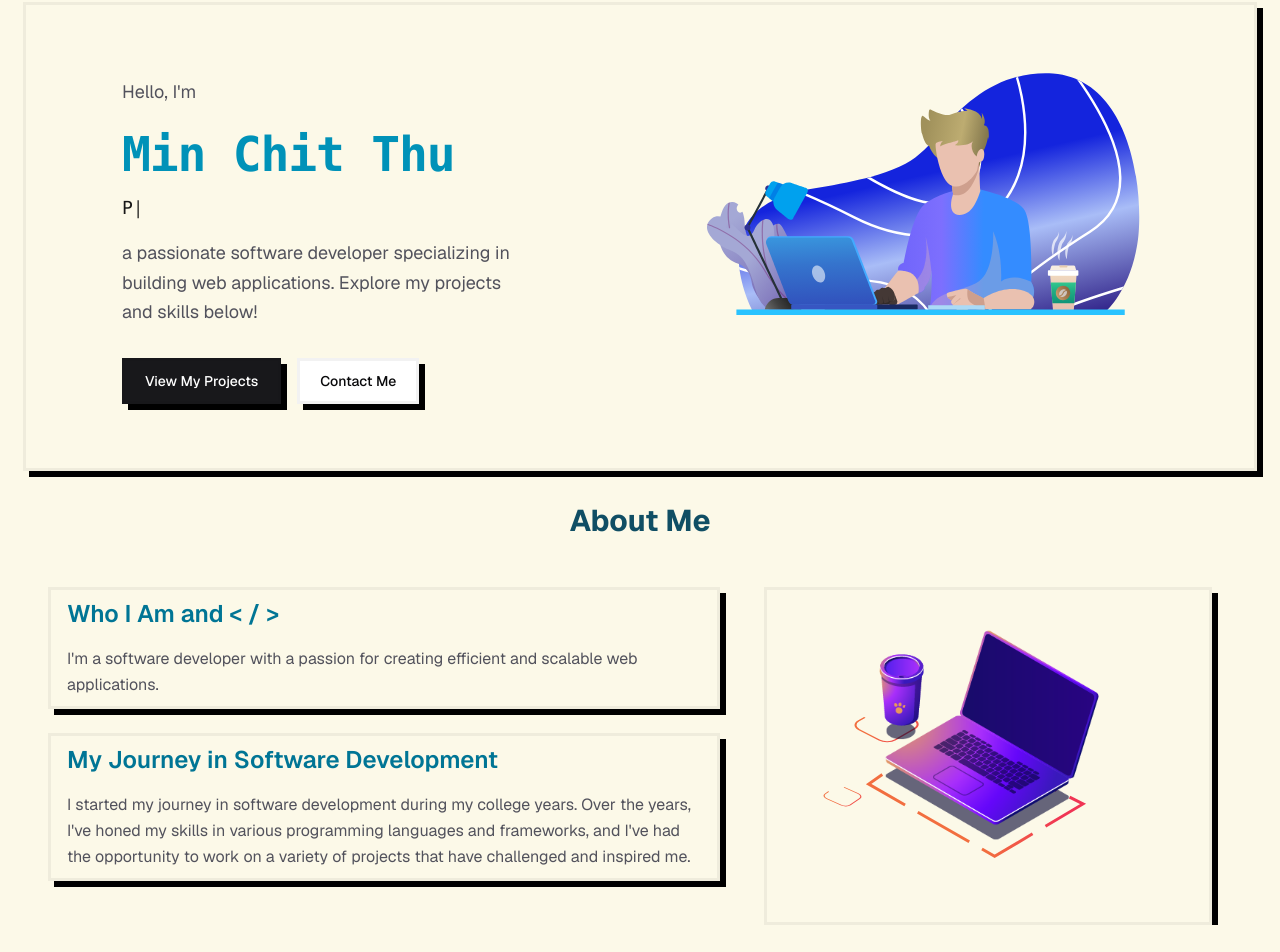
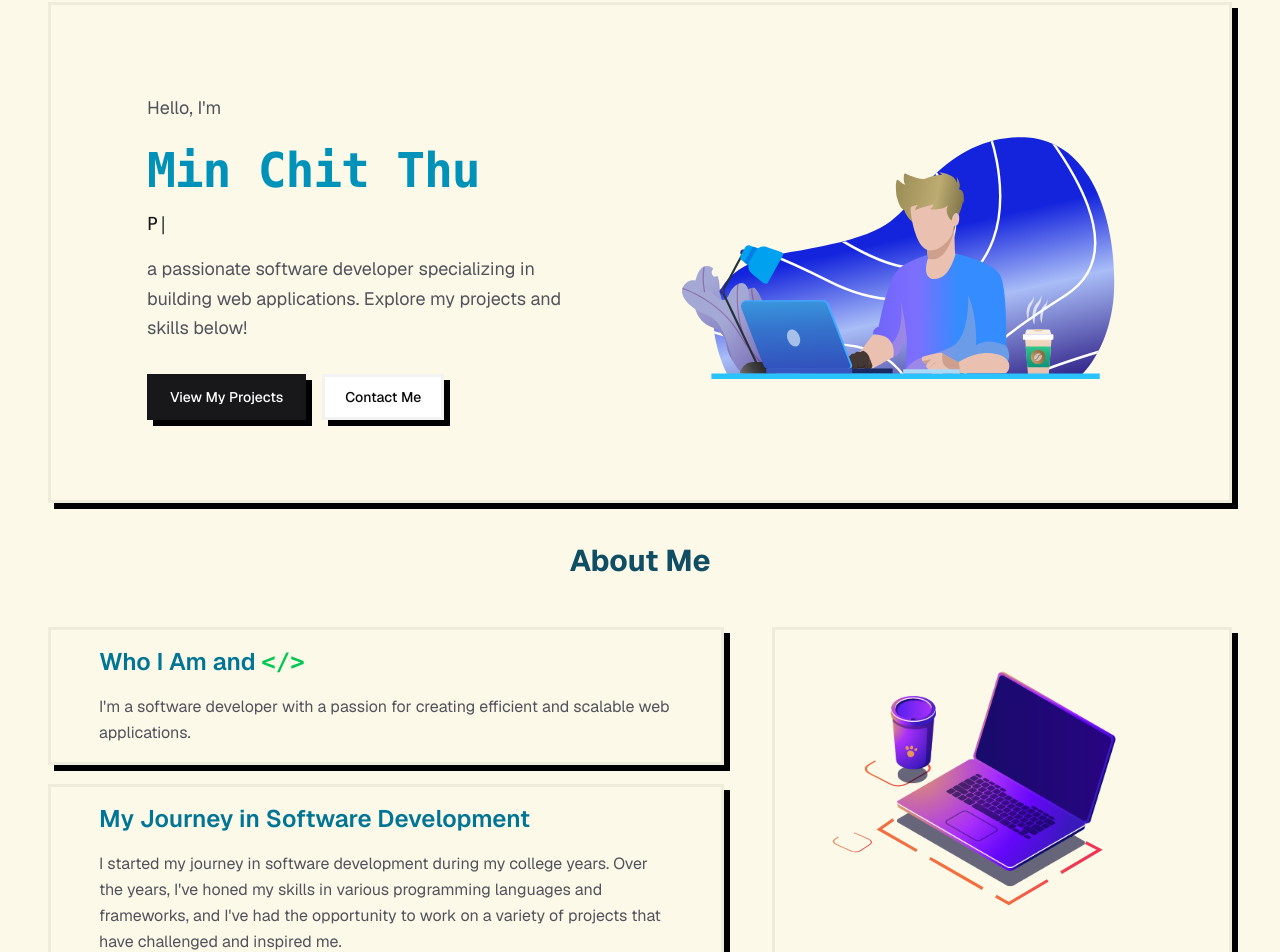
Before and after one commit to bhonemyat1076-ui/personal_portfolio, a Next.js app: page / in a window 1280 px wide. Shown: the part 79-1031 px from the top of the page. Before the commit the page ends 1004 px from the top, so only its background shows below. Built offline with nearby package versions, Linux system fonts and the light colour scheme.

Commit message:
Second commit

```diff
--- a/app/globals.css
+++ b/app/globals.css
@@ -6,6 +6,7 @@
 :root {
   --background: #fcf9e8;
   --foreground: #171717;
+  --vh: 1vh;
 }
 
 html.dark {
@@ -17,6 +18,8 @@ body {
   transition: background-color 0.3s ease, color 0.3s ease;
   background: var(--background);
   color: var(--foreground);
+  /* Use the dynamic viewport unit to avoid content being hidden by the OS taskbar or mobile UI */
+  min-height: calc(var(--vh) * 100);
   font-family: var(--font-geist-sans), Arial, Helvetica, sans-serif;
 }
 
--- a/app/layout.tsx
+++ b/app/layout.tsx
@@ -33,7 +33,7 @@ export default function RootLayout({
       className={`${geistSans.variable} ${geistMono.variable} h-full antialiased`}
       suppressHydrationWarning
     >
-      <body className="min-h-full flex flex-col bg-white text-zinc-900 dark:bg-zinc-950 dark:text-zinc-50 transition-colors duration-300">
+      <body className="min-h-dvh flex flex-col bg-white text-zinc-900 dark:bg-zinc-950 dark:text-zinc-50 transition-colors duration-300">
         <Providers>
           <Navbar />
           {children}
--- a/app/page.tsx
+++ b/app/page.tsx
@@ -5,18 +5,20 @@ import Typewriter from "./components/TypeWriter";
 
 export default function Home() {
   return (
-    <section className="flex flex-col min-h-auto justify-center bg-background transition-colors duration-300">
-      <div id="home" className="mx-auto flex max-w-8xl flex-col-reverse justify-between
-      gap-24 md:flex-row bg-amber-70
+    <section className="flex flex-col min-h-[calc(var(--vh)*100)] pb-16 justify-center items-stretch
+    mx-12 bg-background transition-colors duration-300">
+      <div id="home" className="flex flex-col justify-between
+      gap-24 sm:gap-4 md:flex-row bg-amber-70 w-full py-16
       dark:bg-slate-800 mt-4 py-8x px-16 solid-block transition-shadow duration-300">
 
         {/* Left Side: Text Introduction */}
-        <div className="text-center mx-8 space-y-4 space-x-4 max-w-xl md:text-left py-16">
+        <div className="text-center mx-8 space-y-4 space-x-4 max-w-xl md:text-left py-16 sm:py-4">
 
           <p className="text-lg py-2 leading-relaxed text-zinc-600 dark:text-zinc-400">
             Hello, I'm
           </p>
-          <h1 className="text-4xl font-extrabold font-mono tracking-tight text-cyan-600 dark:text-cyan-200 sm:text-5xl">
+          <h1 className="text-4xl font-extrabold font-mono tracking-tight
+           text-cyan-600 dark:text-cyan-200 sm:text-5xl">
             Min Chit Thu
           </h1>
           <Typewriter />
@@ -29,13 +31,15 @@ export default function Home() {
           <div className="pt-4 flex flex-wrap justify-center gap-4 md:justify-start">
             <a
               href="#projects"
-              className="bg-zinc-900 solid-block px-5 py-2.5 text-sm font-medium text-white hover:bg-zinc-800 dark:bg-zinc-100 dark:text-zinc-950 dark:hover:bg-zinc-200 transition-colors"
+              className="bg-zinc-900 solid-block px-5 py-2.5 text-sm font-medium text-white
+               hover:bg-zinc-800 dark:bg-zinc-100 dark:text-zinc-950 dark:hover:bg-zinc-200 transition-colors"
             >
               View My Projects
             </a>
             <a
               href="#contact"
-              className="solid-block border border-zinc-200 bg-white px-5 py-2.5 text-sm font-medium text-zinc-950 hover:bg-zinc-50 dark:border-zinc-800 dark:bg-zinc-900 dark:text-zinc-100 dark:hover:bg-zinc-800 transition-colors"
+              className="solid-block border border-zinc-200 bg-white px-5 py-2.5 text-sm
+              font-medium text-zinc-950 hover:bg-zinc-50 dark:border-zinc-800 dark:bg-zinc-900 dark:text-zinc-100 dark:hover:bg-zinc-800 transition-colors"
             >
               Contact Me
             </a>
@@ -49,23 +53,23 @@ export default function Home() {
         </div>
       </div>
       {/* About Me Section */}
-      <div id="about" className="mx-12 flex flex-col justify-center max-w-8xl gap-12 transition-shadow duration-300">
+      <div id="about" className="flex flex-col justify-center mt-2 w-full gap-12 items-stretch transition-shadow duration-300">
         <h1 className="text-3xl font-bold text-center mt-8 text-cyan-900 dark:text-cyan-50">
           About Me
         </h1>
-        <div className="flex flex-row items-start gap-6">
-          <div className="flex justify-between h-full flex-col gap-6">
-            <div className="px-4 py-2 flex justify-center flex-col items-start solid-block bg-amber-70
-             dark:bg-slate-800 max-w-2xl w-full">
+        <div className="flex flex-row justify-between items-stretch w-full gap-12">
+          <div className="flex justify-between flex-col">
+            <div className="px-12 py-4 flex justify-center flex-col items-start solid-block bg-amber-70
+             dark:bg-slate-800 w-full">
               <h3 className="text-2xl font-semibold text-center mb-4 text-cyan-700 dark:text-cyan-300">
-                Who I Am and <span>&lt; / &gt;</span>
+                Who I Am and <span className="font-mono text-green-500 bold">&lt;/&gt;</span>
               </h3>
               <p className="text-md leading-relaxed text-zinc-600 dark:text-zinc-400 mx-auto text-start">
                 I'm a software developer with a passion for creating efficient and scalable web applications.
               </p>
             </div>
-            <div className="px-4 py-2 flex justify-center flex-col items-start solid-block bg-amber-70
-             dark:bg-slate-800 max-w-2xl w-full">
+            <div className="px-12 py-4 flex justify-center flex-col items-start solid-block bg-amber-70
+             dark:bg-slate-800 w-full">
               <h3 className="text-2xl font-semibold text-center mb-4 text-cyan-700 dark:text-cyan-300">
                 My Journey in Software Development
               </h3>
@@ -82,7 +86,8 @@ export default function Home() {
             width={500}
             height={500}
             className="object-cover solid-block w-full
-            bg-amber-70 dark:bg-slate-800 max-w-md mx-auto transition-transform duration-300 hover:scale-105"
+            bg-amber-70 dark:bg-slate-800 max-w-md transition-transform
+             duration-300 hover:scale-105 hidden sm:block max-w-[280px] md:max-w-[420px] lg:max-w-[460px]"
           />
         </div>
       </div>
```
